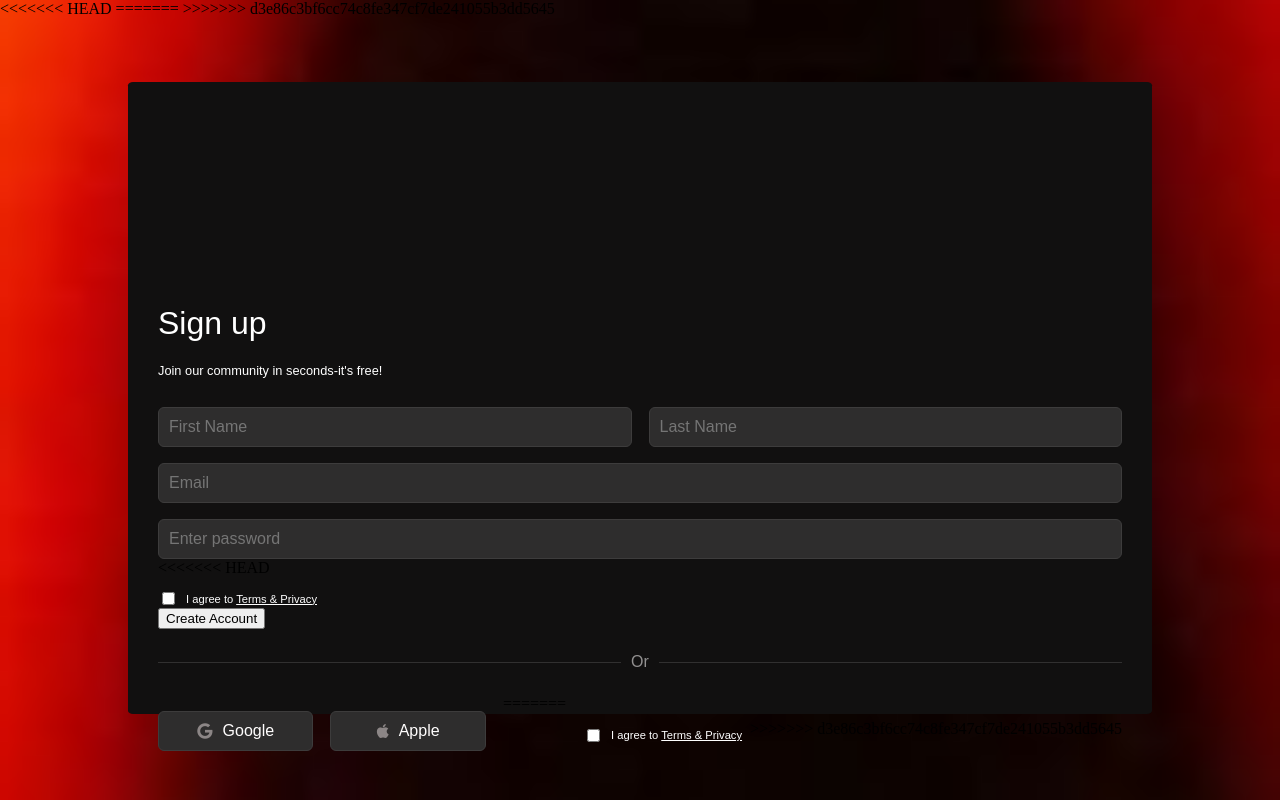
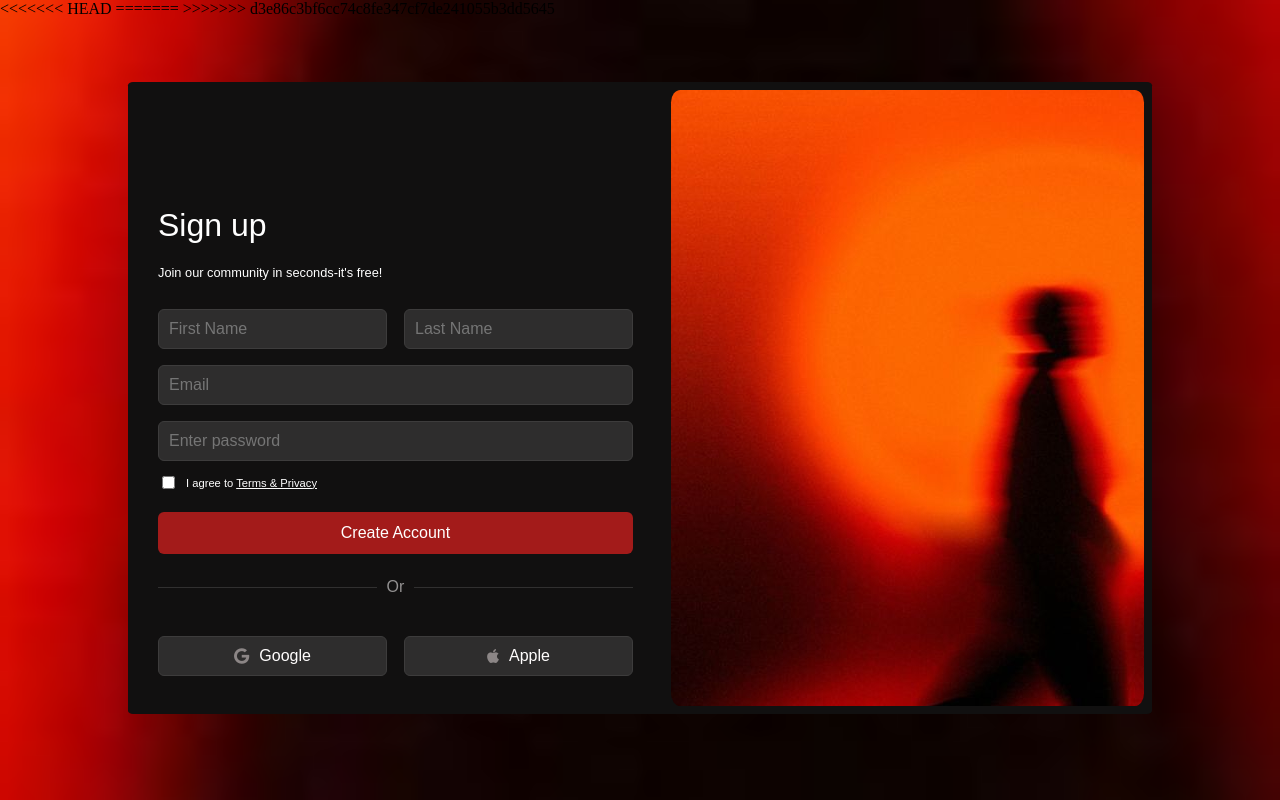
Before and after one commit to NiveditaBhagat/signup-login-form-ui, a plain HTML site: page index.html in a window 1280 px wide. Drawn offline with Linux system fonts and the light colour scheme.

Commit message:
commit
Final commit

:wq

```diff
--- a/index.html
+++ b/index.html
@@ -8,13 +8,12 @@
     <meta name="description" content="" />
     <meta name="viewport" content="width=device-width, initial-scale=1" />
     <link rel="stylesheet" href="style.css" />
-<<<<<<< HEAD
+    <<<<<<< HEAD
     <link
       rel="stylesheet"
       href="https://cdnjs.cloudflare.com/ajax/libs/font-awesome/6.4.0/css/all.min.css"
     />
-=======
->>>>>>> d3e86c3bf6cc74c8fe347cf7de241055b3dd5645
+    ======= >>>>>>> d3e86c3bf6cc74c8fe347cf7de241055b3dd5645
   </head>
   <body>
     <div class="bg"></div>
@@ -37,7 +36,6 @@
             minlength="6"
           />
         </div>
-<<<<<<< HEAD
 
         <div class="terms">
           <input type="checkbox" id="terms" />
@@ -57,15 +55,6 @@
           <button class="apple-btn">
             <i class="fab fa-apple"></i> <span>Apple</span>
           </button>
-=======
-        <div class="terms">
-          <div class="terms">
-            <input type="checkbox" id="terms" />
-            <label for="terms"
-              >I agree to <span class="underline">Terms & Privacy</span></label
-            >
-          </div>
->>>>>>> d3e86c3bf6cc74c8fe347cf7de241055b3dd5645
         </div>
       </div>
 
--- a/style.css
+++ b/style.css
@@ -184,7 +184,6 @@ body {
   text-decoration: underline;
   cursor: pointer; /* optional, makes it look clickable */
 }
-<<<<<<< HEAD
 
 .my-button {
   width: 100%;
@@ -288,5 +287,3 @@ body {
 .apple-btn span {
   color: #fffdfd; /* text color */
 }
-=======
->>>>>>> d3e86c3bf6cc74c8fe347cf7de241055b3dd5645
```
